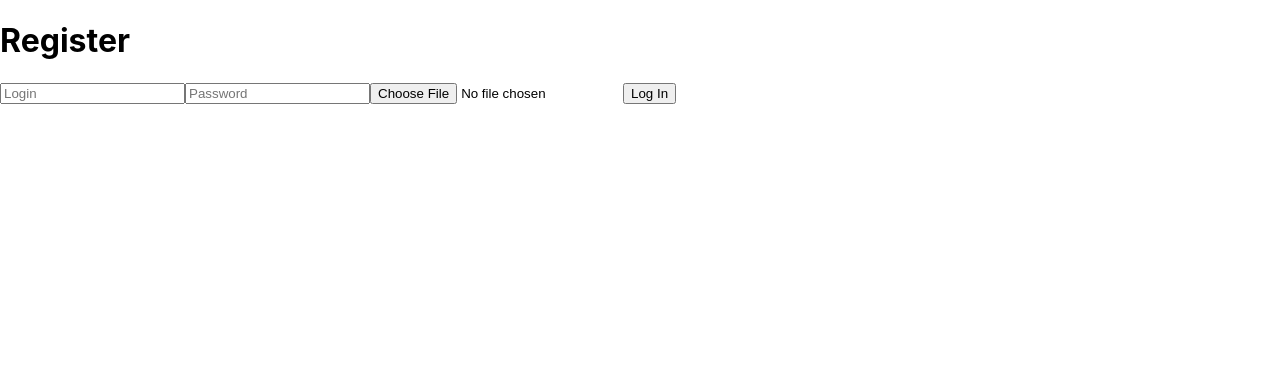
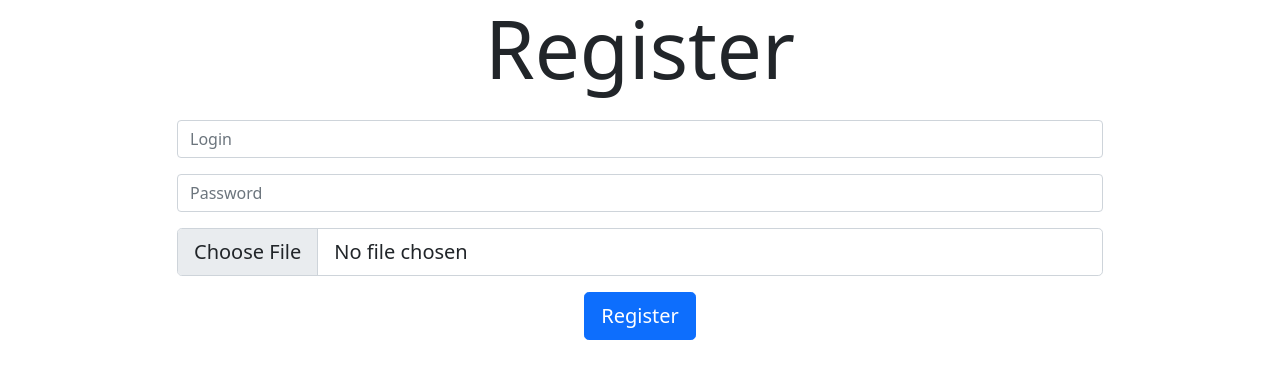
Before and after one commit to SPolddSpl/course-shop, a React (Create React App) app: page /register in a window 1280 px wide. Shown: the top 378 px of the page. Built offline with nearby package versions, Linux system fonts and the light colour scheme.

Commit message:
Home comp added

```diff
--- a/package.json
+++ b/package.json
@@ -3,10 +3,12 @@
   "version": "0.1.0",
   "private": true,
   "dependencies": {
+    "@popperjs/core": "^2.6.0",
     "@testing-library/jest-dom": "^5.11.9",
     "@testing-library/react": "^11.2.5",
     "@testing-library/user-event": "^12.7.0",
     "axios": "^0.21.1",
+    "bootstrap": "^5.0.0-beta2",
     "react": "^17.0.1",
     "react-dom": "^17.0.1",
     "react-router-dom": "^5.2.0",
--- a/public/index.html
+++ b/public/index.html
@@ -1,15 +1,15 @@
 <!DOCTYPE html>
 <html lang="en">
+
 <head>
   <meta charset="utf-8" />
   <link rel="icon" href="%PUBLIC_URL%/favicon.ico" />
   <meta name="viewport" content="width=device-width, initial-scale=1" />
   <meta name="theme-color" content="#000000" />
-    <meta
-      name="description"
-      content="Web site created using create-react-app"
-    />
+  <meta name="description" content="Web site created using create-react-app" />
   <link rel="apple-touch-icon" href="%PUBLIC_URL%/logo192.png" />
+  <link rel="stylesheet" href="https://fonts.googleapis.com/css?family=Roboto:300,400,500,700&display=swap" />
+  <link rel="stylesheet" href="https://fonts.googleapis.com/icon?family=Material+Icons" />
   <!--
       manifest.json provides metadata used when your web app is installed on a
       user's mobile device or desktop. See https://developers.google.com/web/fundamentals/web-app-manifest/
@@ -26,6 +26,7 @@
     -->
   <title>React App</title>
 </head>
+
 <body>
   <noscript>You need to enable JavaScript to run this app.</noscript>
   <div id="root"></div>
@@ -39,5 +40,12 @@
       To begin the development, run `npm start` or `yarn start`.
       To create a production bundle, use `npm run build` or `yarn build`.
     -->
+  <script src="https://cdn.jsdelivr.net/npm/@popperjs/core@2.6.0/dist/umd/popper.min.js"
+    integrity="sha384-KsvD1yqQ1/1+IA7gi3P0tyJcT3vR+NdBTt13hSJ2lnve8agRGXTTyNaBYmCR/Nwi"
+    crossorigin="anonymous"></script>
+  <script src="https://cdn.jsdelivr.net/npm/bootstrap@5.0.0-beta2/dist/js/bootstrap.min.js"
+    integrity="sha384-nsg8ua9HAw1y0W1btsyWgBklPnCUAFLuTMS2G72MMONqmOymq585AcH49TLBQObG"
+    crossorigin="anonymous"></script>
 </body>
+
 </html>
--- a/src/App.js
+++ b/src/App.js
@@ -5,19 +5,29 @@ import Welcome from "./components/Welcome";
 import { BrowserRouter as Router, Switch, Route } from "react-router-dom";
 import Register from "./components/Register";
 import Login from "./components/Login";
+import Home from './components/Home';
+import 'bootstrap/dist/css/bootstrap.min.css';
+import bootstrap from 'bootstrap';
 
 function App() {
-  return <Switch>
+  return (
+    <Router>
+      <Switch>
         <Route path="/login">
           <Login />
         </Route>
         <Route path="/register">
           <Register />
         </Route>
+        <Route path="/home">
+          <Home />
+        </Route>
         <Route path="/">
           <Welcome />
         </Route>
-  </Switch>;
+      </Switch>
+    </Router>
+  );
 }
 
 export default App;
--- /dev/null
+++ b/src/components/Home/index.css
@@ -0,0 +1,13 @@
+.avatar {
+    border-radius: 50%;
+}
+
+.main {
+    min-height: 100vh;
+    height: 100%;
+    width: 100%;
+    background: url('https://wonderfulengineering.com/wp-content/uploads/2014/09/white-wallpapers-9.jpg');
+    background-position: center;
+    background-repeat: no-repeat;
+    background-size: cover;
+}
--- /dev/null
+++ b/src/components/Home/index.js
@@ -0,0 +1,37 @@
+import * as React from 'react';
+import { Redirect } from 'react-router-dom';
+import '../Home/index.css';
+
+export default class Home extends React.Component {
+    constructor(props) {
+        super(props);
+        this.state = { user: JSON.parse(localStorage.getItem('user')) }
+    }
+
+
+
+    render() {
+        return (
+            <div>
+                <nav className="navbar navbar-light bg-light">
+                    <div className="container-fluid">
+                        <a className="navbar-brand" href="#">
+                            <img src={this.state.user.avatar} alt="" width="50" height="50" className="d-inline-block rounded-circle align-center mr-5" />
+                            {this.state.user.login}
+                        </a>
+                        <div className="d-flex navbar-nav">
+                            <li className="nav-item">
+                                <a className="nav-link" href="#">Cart</a>
+                            </li>
+                        </div>
+                    </div>
+                </nav>
+
+                <div className="main">
+
+                </div>
+            </div>
+        )
+    }
+
+}
--- a/src/components/Login/index.js
+++ b/src/components/Login/index.js
@@ -1,5 +1,6 @@
 import axios from 'axios';
 import * as React from 'react';
+import { Redirect } from 'react-router-dom';
 
 
 class Login extends React.Component {
@@ -44,16 +45,36 @@ class Login extends React.Component {
 
     render() {
         if (this.state.isLogged) {
-            return <div>Logged In</div>
+            return <Redirect to="/home" />
         }
         return (
             <div>
-                <h1>Log In</h1>
-                <input type="text" placeholder="Login" onChange={this.inputChangeHandle} />
-                <input type="password" placeholder="Password" onChange={this.inputChangeHandle} />
-                <button type="submit" onClick={this.submitHandle}>Log In</button>
-            </div>)
+                <div className="container">
+                    <div className="row justify-content-lg-center">
+                        <div className="col-sm-12 col-md-auto">
+                            <h1 className="display-1">Log In</h1>
+                        </div>
+                    </div>
+                    <div className="row justify-content-md-center">
+                        <div className="col-sm-12 col-md-auto col-lg-10 mt-3">
+                            <input type="text" className="form-control" placeholder="Login" onChange={this.inputChangeHandle} />
+                        </div>
+                    </div>
+                    <div className="row justify-content-md-center">
+                        <div className="col-sm-12 col-md-auto col-lg-10 mt-3">
+                            <input type="password" className="form-control" placeholder="Password" onChange={this.inputChangeHandle} />
+                        </div>
+                    </div>
+                    <div className="row justify-content-md-center mt-3">
+                        <div className="col-sm-12 col-md-auto">
+                            <button className="btn btn-lg btn-primary" type="submit" onClick={this.submitHandle}>Log In</button>
+                        </div>
+                    </div>
+                </div>
+            </div>
+        )
     }
 }
 
+
 export default Login;
--- a/src/components/Register/index.js
+++ b/src/components/Register/index.js
@@ -71,15 +71,38 @@ class Register extends React.Component {
         }
         return (
             <div>
-                <h1>Register</h1>
-                <input type="text" placeholder="Login" onChange={this.inputChangeHandle} />
-                <input type="password" placeholder="Password" onChange={this.inputChangeHandle} />
-                <input type="file" placeholder="Avatar" onChange={this.inputChangeHandle} />
-                <button type="submit" onClick={this.sumbitHandle}>Log In</button>
+                <div className="container">
+                    <div className="row justify-content-lg-center">
+                        <div className="col-sm-12 col-md-auto">
+                            <h1 className="display-1">Register</h1>
+                        </div>
+                    </div>
+                    <div className="row justify-content-md-center">
+                        <div className="col-sm-12 col-md-auto col-lg-10 mt-3">
+                            <input type="text" className="form-control" placeholder="Login" onChange={this.inputChangeHandle} />
+                        </div>
+                    </div>
+                    <div className="row justify-content-md-center">
+                        <div className="col-sm-12 col-md-auto col-lg-10 mt-3">
+                            <input type="password" className="form-control" placeholder="Password" onChange={this.inputChangeHandle} />
+                        </div>
+                    </div>
+                    <div className="row justify-content-md-center">
+                        <div className="col-sm-12 col-md-auto col-lg-10 mt-3">
+                            <input type="file" className="form-control form-control-lg" placeholder="Avatar" onChange={this.inputChangeHandle} />
+                        </div>
+                    </div>
+                    <div className="row justify-content-md-center mt-3">
+                        <div className="col-sm-12 col-md-auto">
+                            <button className="btn btn-lg btn-primary" type="submit" onClick={this.sumbitHandle}>Register</button>
+                        </div>
+                    </div>
+                </div>
             </div>
         )
     }
 
+
 }
 
 export default Register;
--- a/src/components/Welcome/index.js
+++ b/src/components/Welcome/index.js
@@ -24,12 +24,7 @@ class Welcome extends React.Component {
 
 
     render() {
-        return (
-            <BrowserRouter>
-                <Redirect to={this.state.route} />
-            </BrowserRouter>
-
-        )
+        return (<Redirect to={this.state.route} />)
     }
 
 }
--- a/src/index.js
+++ b/src/index.js
@@ -8,9 +8,9 @@ import { BrowserRouter } from 'react-router-dom';
 
 ReactDOM.render(
 
-  <BrowserRouter>
+  <React.StrictMode>
     <App />
-  </BrowserRouter>,
+  </React.StrictMode>,
   document.getElementById('root')
 );
 
```
Also changed, not shown: 1 other file (tests, documents, lock files or other folders). Lines whose indentation alone changed are shown as unchanged.
